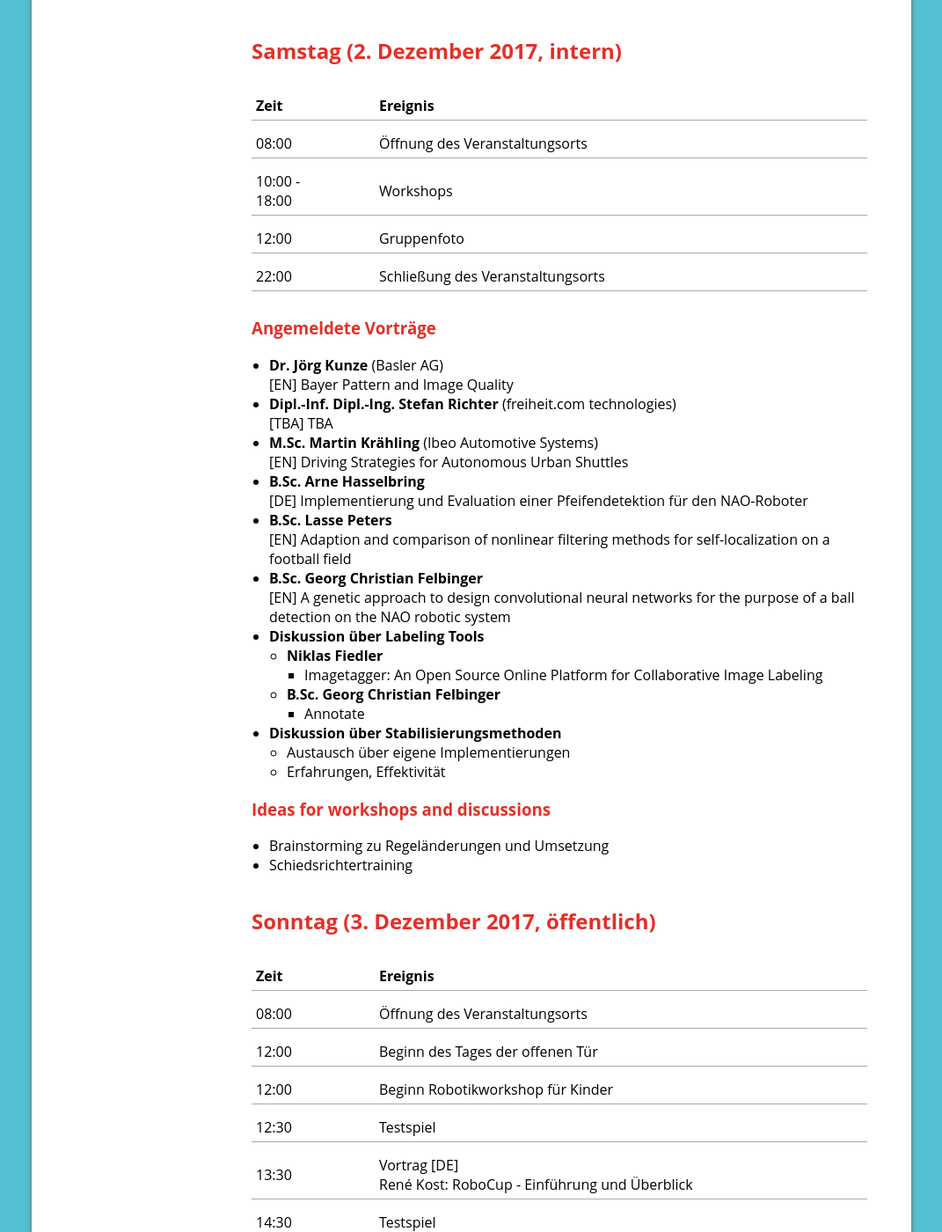
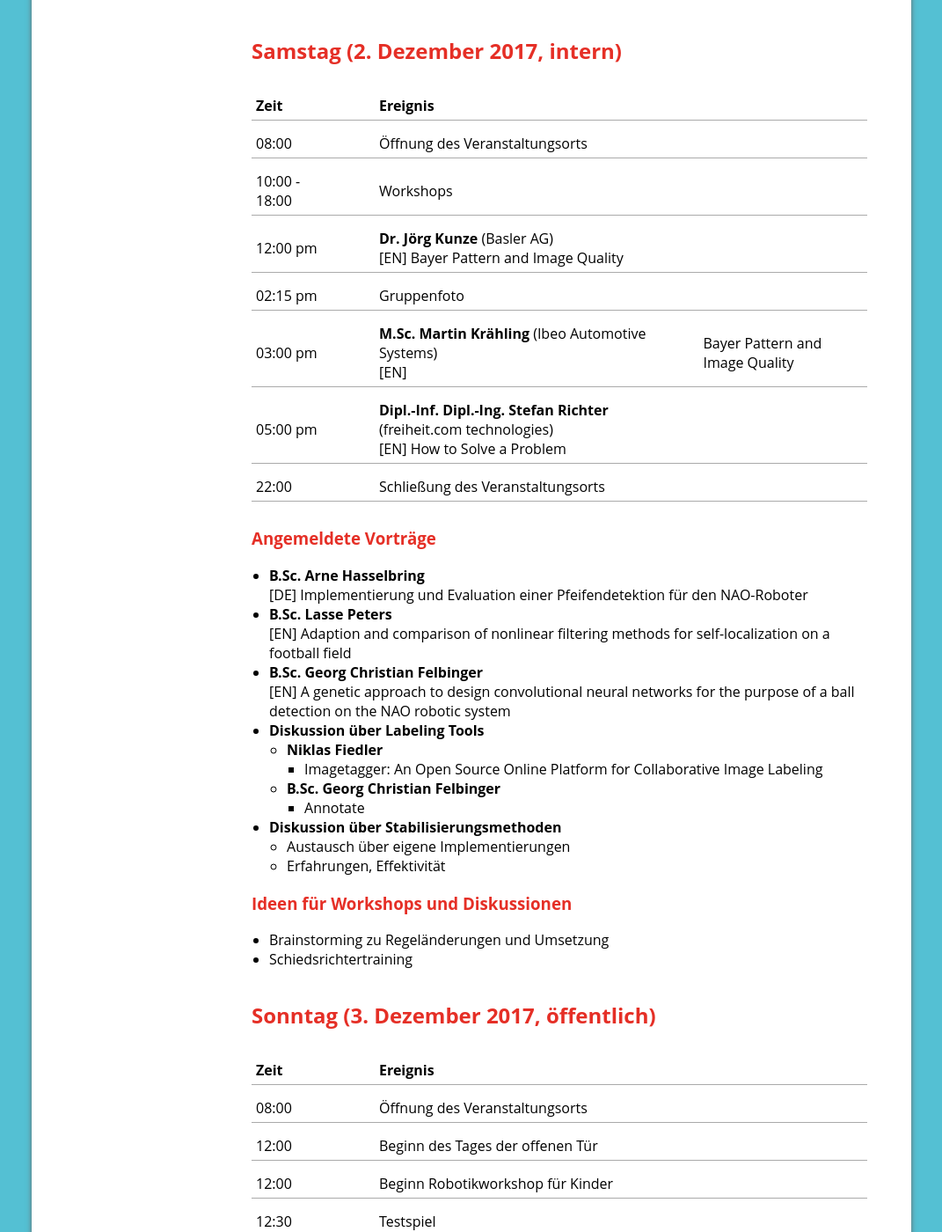
Before and after one commit to RHOrga/rhorga.github.io, a Jekyll site: the page built from 2017/de/schedule.md, in a window 1280 px wide and 1400 px high, scrolled down 611 px. Shown: the whole window at 88% size, without its empty margins (104-1175 px from the left). Built offline with Jekyll 4.4.1, drawn with Linux system fonts in a browser that asks for light colours.

Commit message:
Changes of schedule (talks in timeline) in german. Deleted René from info side

```diff
--- a/2017/de/schedule.md
+++ b/2017/de/schedule.md
@@ -18,18 +18,15 @@
 |:-----------------|:----------------------------------|
 | 08:00            | Öffnung des Veranstaltungsorts    |
 | 10:00 -<br>18:00 | Workshops                         |
-| 12:00            | Gruppenfoto                       |
+| 12:00 pm         | **Dr. Jörg Kunze** (Basler AG) <br>[EN] Bayer Pattern and Image Quality |
+| 02:15 pm         | Gruppenfoto |
+| 03:00 pm         | **M.Sc. Martin Krähling** (Ibeo Automotive Systems) <br>[EN] |Bayer Pattern and Image Quality |
+| 05:00 pm         | **Dipl.-Inf. Dipl.-Ing. Stefan Richter** (freiheit.com technologies) <br>[EN] How to Solve a Problem |
 | 22:00            | Schließung des Veranstaltungsorts |
 {: class="schedule"}
 
 ### Angemeldete Vorträge
 
-* **Dr. Jörg Kunze** (Basler AG)
-[EN] Bayer Pattern and Image Quality
-* **Dipl.-Inf. Dipl.-Ing. Stefan Richter** (freiheit.com technologies)
-[TBA] TBA
-* **M.Sc. Martin Krähling** (Ibeo Automotive Systems)
-[EN] Driving Strategies for Autonomous Urban Shuttles
 * **B.Sc. Arne Hasselbring**
 [DE] Implementierung und Evaluation einer Pfeifendetektion für den NAO-Roboter
 * **B.Sc. Lasse Peters**
@@ -46,7 +43,7 @@
     * Austausch über eigene Implementierungen
     * Erfahrungen, Effektivität
 
-### Ideas for workshops and discussions
+### Ideen für Workshops und Diskussionen
 
 * Brainstorming zu Regeländerungen und Umsetzung
 * Schiedsrichtertraining
```
Also changed, not shown: 2017/en/info.md (+0 -1 lines).
